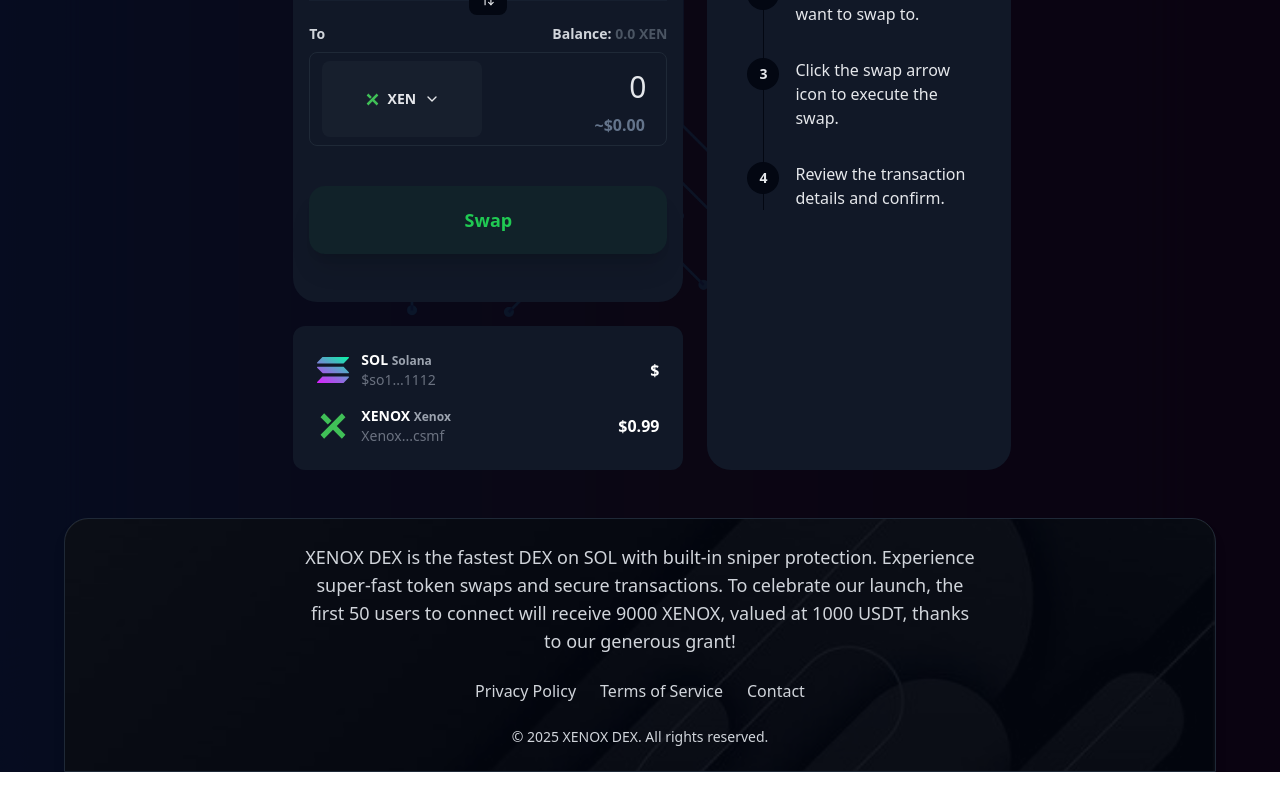
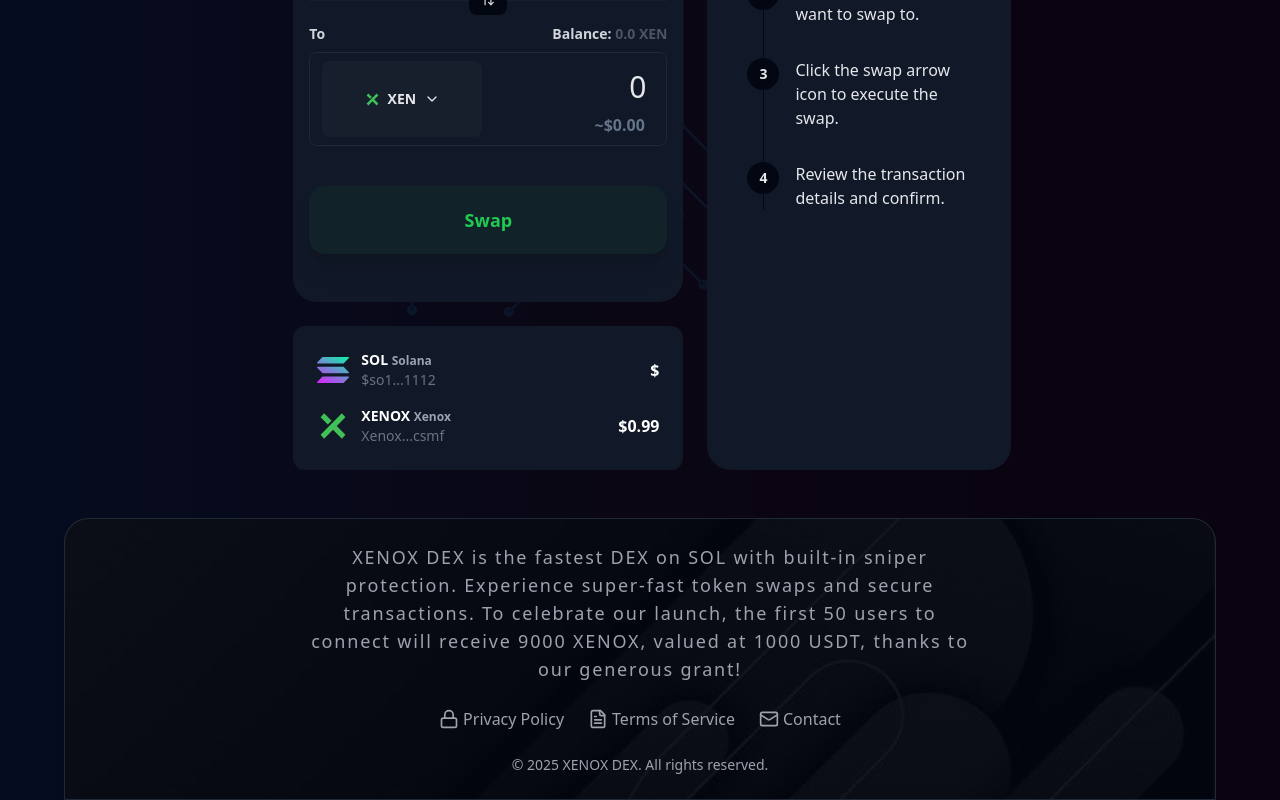
Before and after one commit to Diggardson270/xenox-dex, a Next.js app: page / in a window 1280 px wide. Shown: the part 458-1258 px from the top of the page. Before the commit the page ends 1230 px from the top, so only its background shows below. Built offline with nearby package versions, Linux system fonts and the light colour scheme; no server answers.

Commit message:
footer styling

```diff
--- a/app/components/Footer.jsx
+++ b/app/components/Footer.jsx
@@ -2,13 +2,14 @@
 
 import React from "react";
 import Link from "next/link";
+import { Lock, FileText, Mail } from "lucide-react";
 
 function Footer() {
   return (
     <footer className="footerbg bg-gray-950 border border-gray-800 rounded-t-3xl w-[90%] z-50 max-w-7xl mx-auto px-6 md:px-8 py-6 text-center text-gray-300 relative shadow-lg">
       <div className="absolute inset-0 bg-gray-950 bg-opacity-75 rounded-t-3xl -z-10"></div>
-      <div className="container mx-auto flex flex-col items-center space-y-6">
-        <p className="max-w-2xl text-xs lg:text-lg font-medium leading-relaxed">
+      <div className="mx-auto text-gray-400 flex flex-col items-center space-y-6">
+        <p className="max-w-2xl text-xs md:text-sm lg:text-lg font-light leading-relaxed tracking-widest">
           XENOX DEX is the fastest DEX on SOL with built-in sniper protection.
           Experience super-fast token swaps and secure transactions. To
           celebrate our launch, the first 50 users to connect will receive 9000
@@ -16,14 +17,26 @@
         </p>
 
         <div className="flex space-x-6 text-xs md:text-sm lg:text-base font-medium">
-          <Link href="/privacy" className="hover:text-gray-400 transition-all">
-            Privacy Policy
+          <Link
+            href="/privacy"
+            className="flex items-center space-x-1 hover:text-gray-400 transition-all"
+          >
+            <Lock className="w-3 h-3 md:w-5 md:h-5" />
+            <span>Privacy Policy</span>
           </Link>
-          <Link href="/terms" className="hover:text-gray-400 transition-all">
-            Terms of Service
+          <Link
+            href="/terms"
+            className="flex items-center space-x-1 hover:text-gray-400 transition-all"
+          >
+            <FileText className="w-3 h-3 md:w-5 md:h-5" />
+            <span>Terms of Service</span>
           </Link>
-          <Link href="/contact" className="hover:text-gray-400 transition-all">
-            Contact
+          <Link
+            href="/contact"
+            className="flex items-center space-x-1 hover:text-gray-400 transition-all"
+          >
+            <Mail className="w-3 h-3 md:w-5 md:h-5" />
+            <span>Contact</span>
           </Link>
         </div>
 
```
